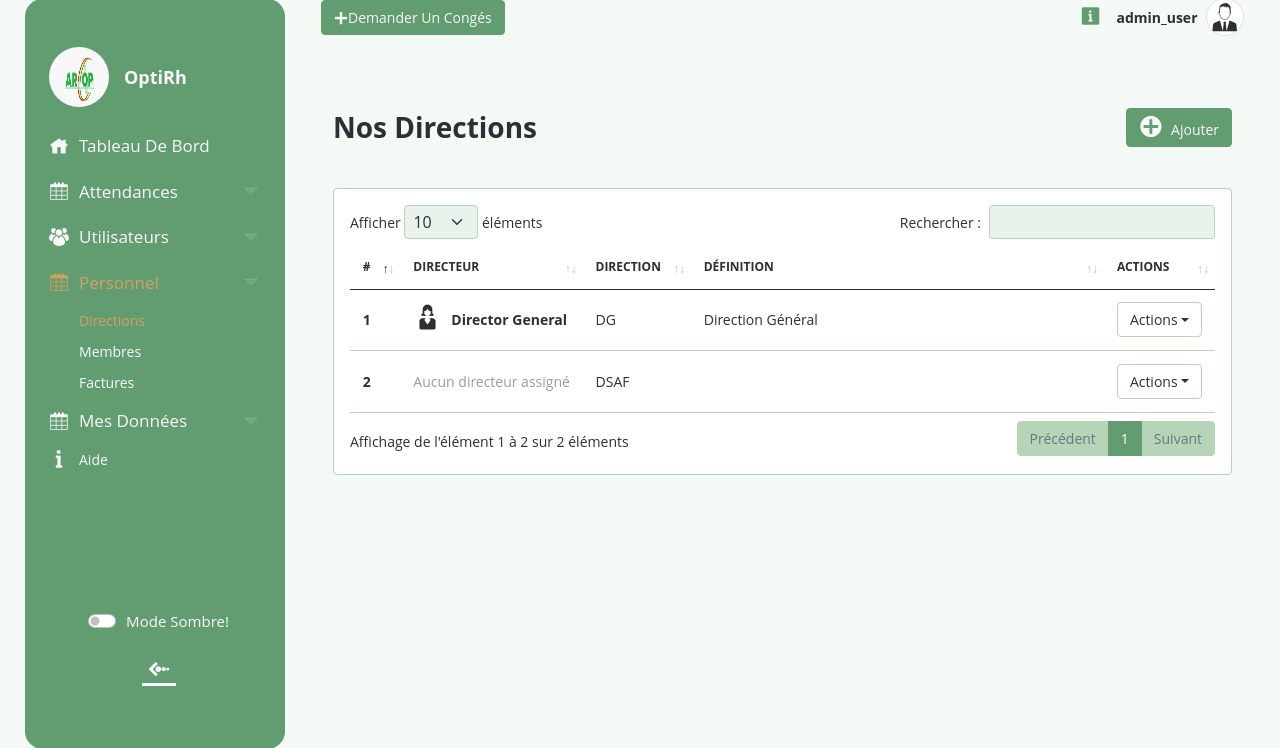
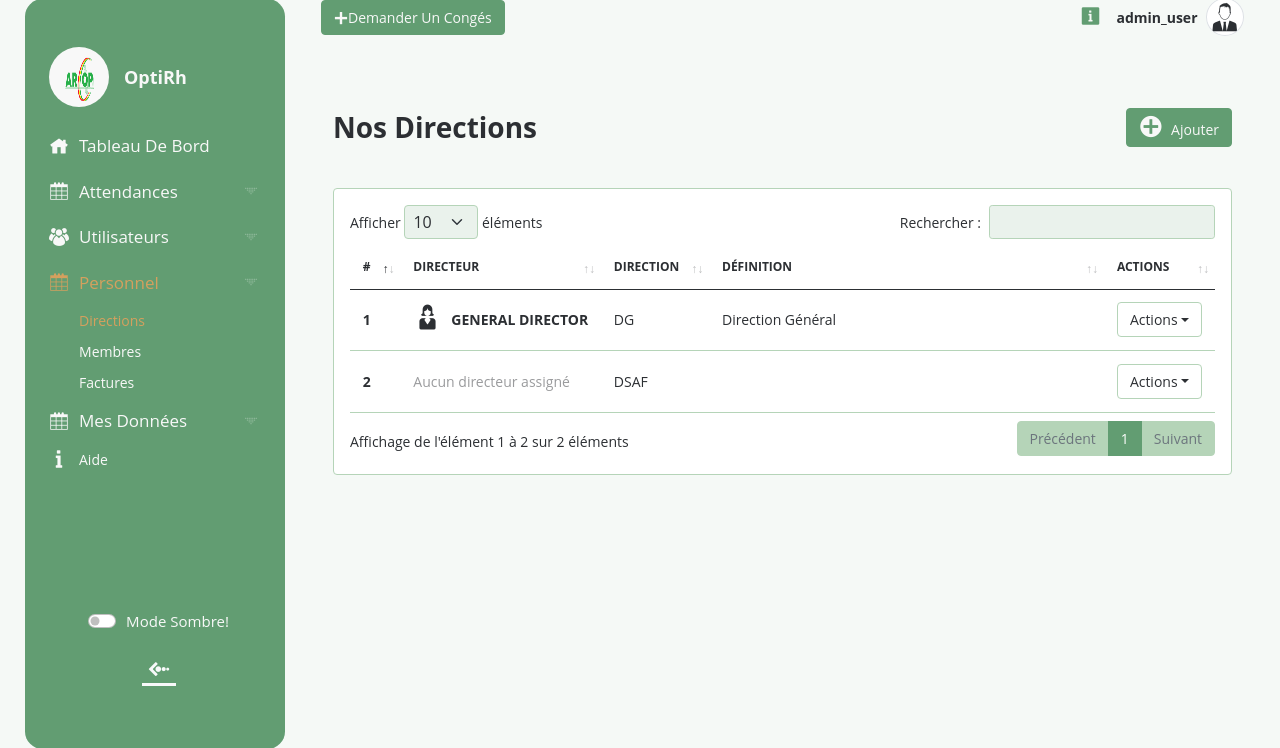
Before and after one commit to Dreykovic/optirh, a Laravel app: page /membres/directions/list in a window 1280 px wide. Shown: the part 26-774 px from the top of the page. Run offline with Laravel 10, Linux system fonts and the light colour scheme; a user stored in the database is signed in; data comes from the database, SQL or seed files in the repository; some libraries are stand-ins or nearby versions.

Commit message:
text fonting

```diff
--- a/app/Http/Controllers/DepartmentController.php
+++ b/app/Http/Controllers/DepartmentController.php
@@ -63,7 +63,7 @@ class DepartmentController extends Controller
 
             $job = Job::create([
                 'title' => 'Directeur·rice '.$dept->name,
-                'description' => 'Directeur·rice '.$dept->description,
+                'description' => 'Directeur·trice '.$dept->description,
                 'n_plus_one_job_id' => $job_superior->id,
                 'department_id' => $dept->id
             ]);
--- a/resources/views/pages/admin/personnel/directions/index.blade.php
+++ b/resources/views/pages/admin/personnel/directions/index.blade.php
@@ -76,7 +76,7 @@
 
                                                     @if ($department->director!=null)
                                                     <i class="icofont icofont-{{ $department->director->gender === 'FEMALE' ? 'businesswoman' : 'business-man-alt-2' }} fs-3  avatar rounded-circle"></i>
-                                                    <span class="fw-bold ms-1">{{ $department->director->first_name }} {{ $department->director->last_name }}</span>
+                                                    <span class="fw-bold ms-1 text-uppercase">{{ $department->director->last_name }} {{ $department->director->first_name }}</span>
                                                     @else
                                                         <span class="text-muted">Aucun directeur assigné</span>
                                                     @endif
@@ -84,10 +84,10 @@
                                                 </div>
                                                 <!--  -->
                                             </td>
-                                            <td>
-                                                {{ $department->name }}
+                                            <td class='text-uppercase'>
+                                               {{ $department->name }}
                                             </td>
-                                            <td class='text-wrap w-50'>
+                                            <td class='text-wrap w-50 text-capitalize'>
                                                 {{ $department->description }}
                                             </td>
                                             <td>
```
Also changed, not shown: resources/views/pages/admin/personnel/directions/show.blade.php (+5 -5 lines).
